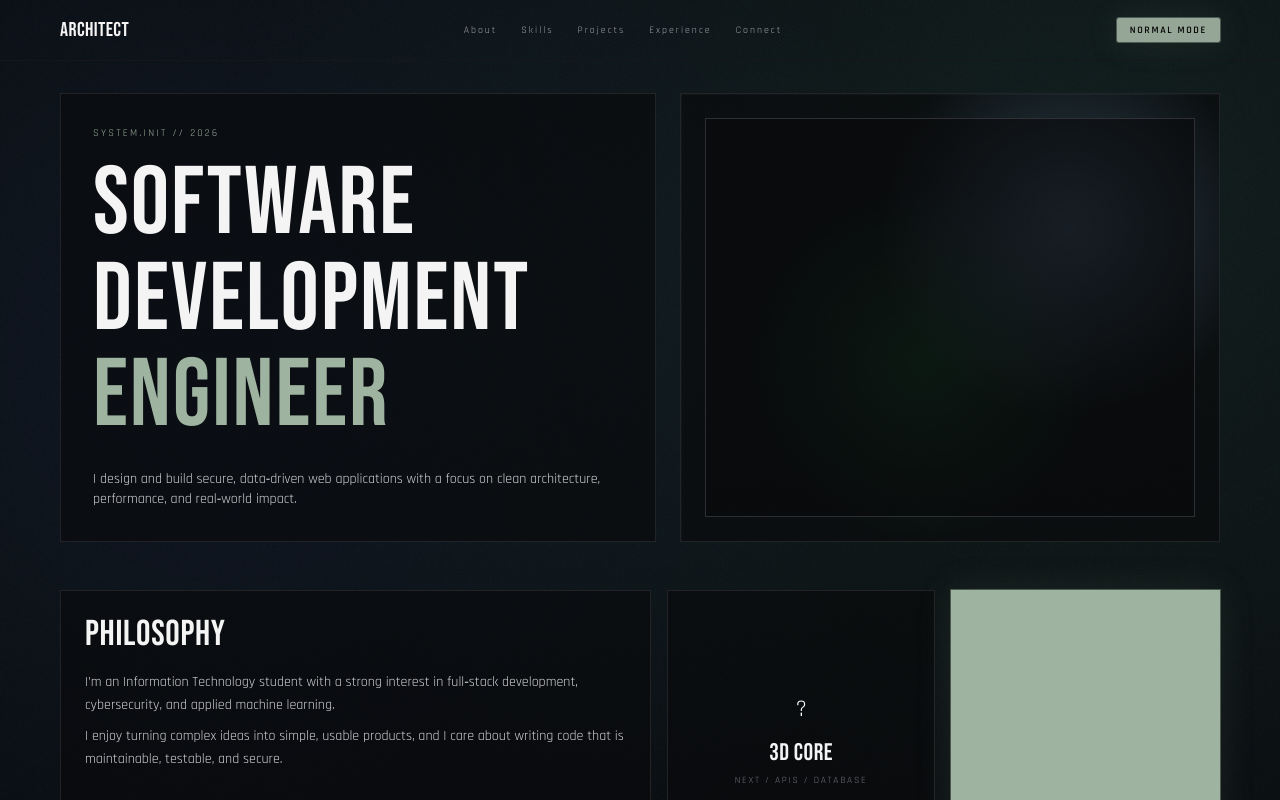
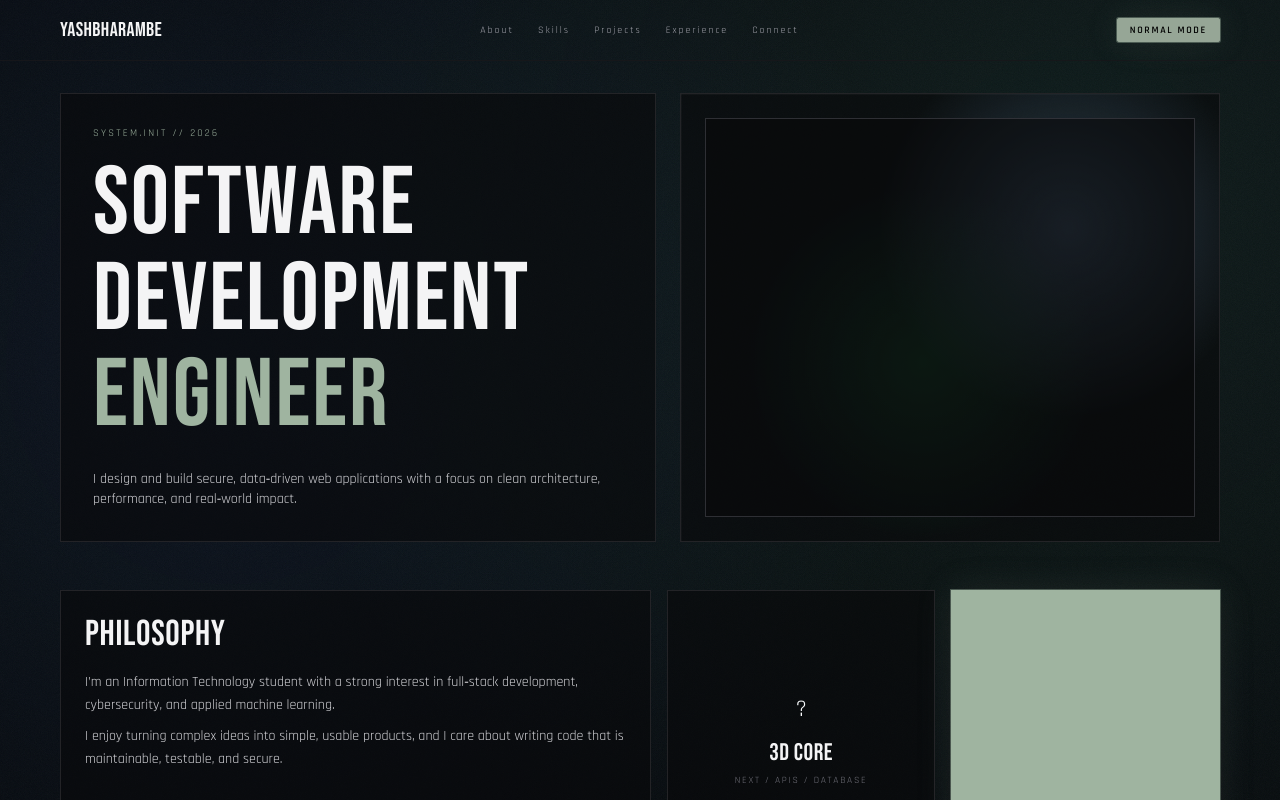
Before and after one commit to SpyHecker/YBPortfolio, a React (Vite) app: page / in a window 1280 px wide. Shown: the top 800 px of the page. Built offline with nearby package versions, Linux system fonts and the light colour scheme.

Commit message:
Navbar updated.

```diff
--- a/src/components/layout/Navbar.jsx
+++ b/src/components/layout/Navbar.jsx
@@ -19,7 +19,7 @@ export function Navbar() {
   return (
     <header className="relative z-20 border-b border-zinc-900/90 bg-[#07090d]/96">
       <div className="mx-auto flex w-full max-w-[1240px] items-center justify-between px-4 py-4 sm:px-6 lg:px-10">
-        <div className="headline text-xl uppercase text-zinc-100">Architect</div>
+        <div className="headline text-xl uppercase text-zinc-100">YashBharambe</div>
 
         <nav className="hidden items-center gap-6 text-[0.62rem] uppercase tracking-[0.2em] text-zinc-400 md:flex">
           {links.map((link) => (
```
